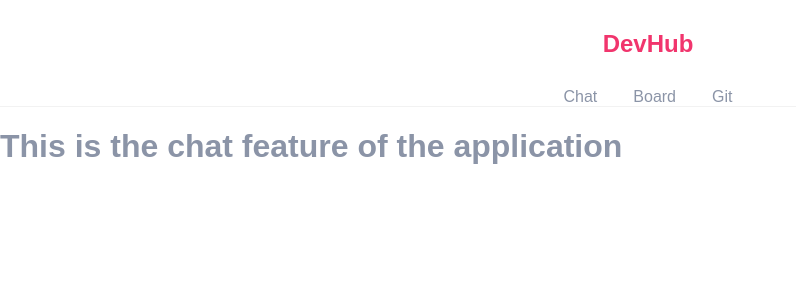
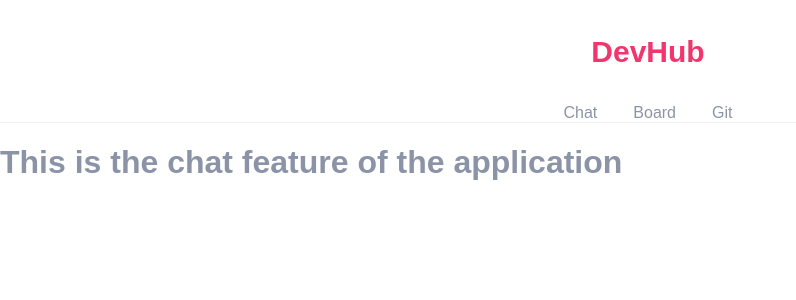
Before and after one commit to MustafaK99/DevHub, a React (Create React App) app in the folder client/: page /chat in a window 1280 px wide. Shown: the top 300 px of the page, without its empty margins (0-796 px from the left). Built offline with nearby package versions, Linux system fonts and the light colour scheme.

Commit message:
added redux and redux toolkit

```diff
--- a/client/package.json
+++ b/client/package.json
@@ -3,11 +3,13 @@
   "version": "0.1.0",
   "private": true,
   "dependencies": {
+    "@reduxjs/toolkit": "^1.8.3",
     "@testing-library/jest-dom": "^5.16.4",
     "@testing-library/react": "^13.3.0",
     "@testing-library/user-event": "^13.5.0",
     "react": "^18.1.0",
     "react-dom": "^18.1.0",
+    "react-redux": "^8.0.2",
     "react-router-dom": "^6.3.0",
     "react-scripts": "^2.1.3",
     "web-vitals": "^2.1.4"
--- a/client/src/NavBar.css
+++ b/client/src/NavBar.css
@@ -8,6 +8,7 @@
   }
   .navbar h1 {
     color: #f1356d;
+    font-size: 30px;
   }
   .navbar .links {
     display: block;
```
Also changed, not shown: 1 other file (tests, documents, lock files or other folders).
